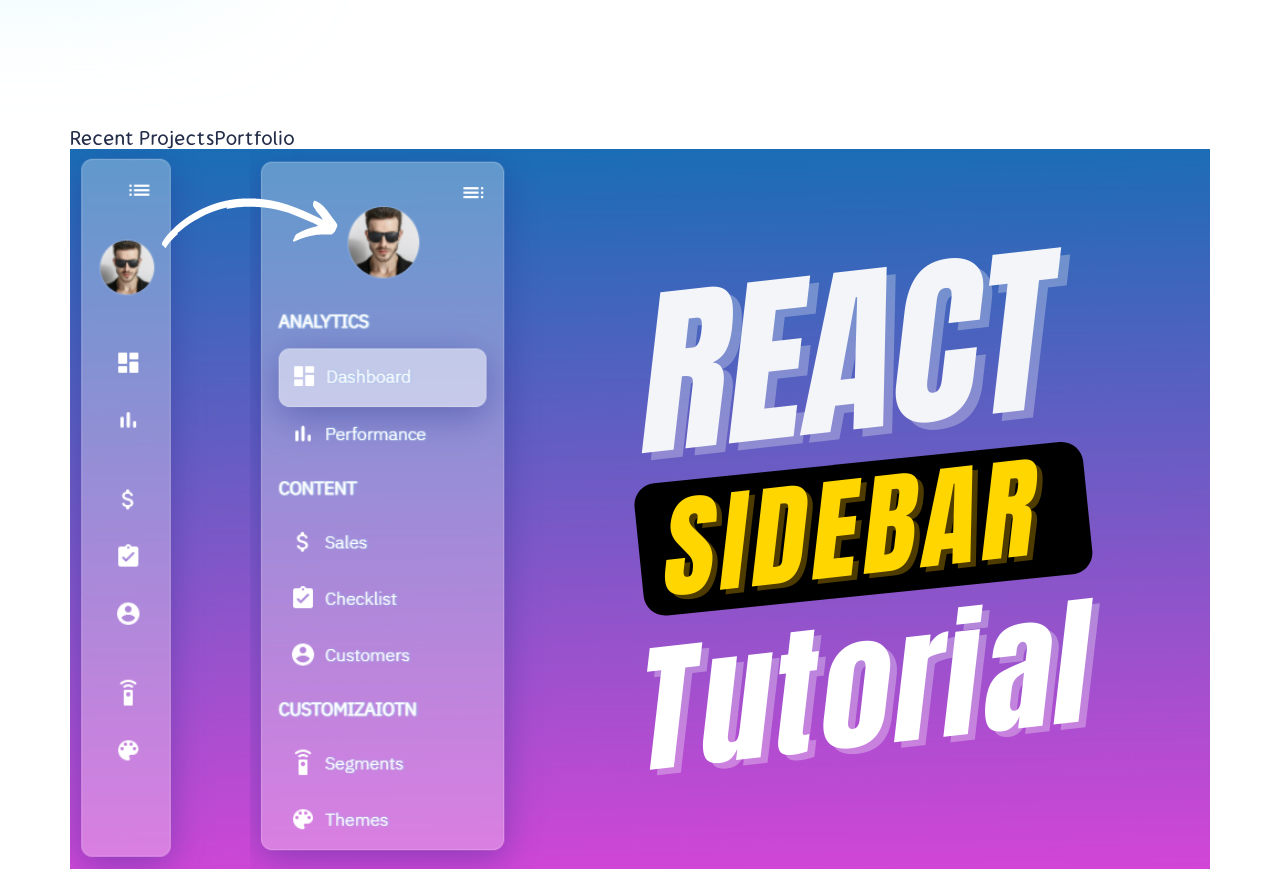
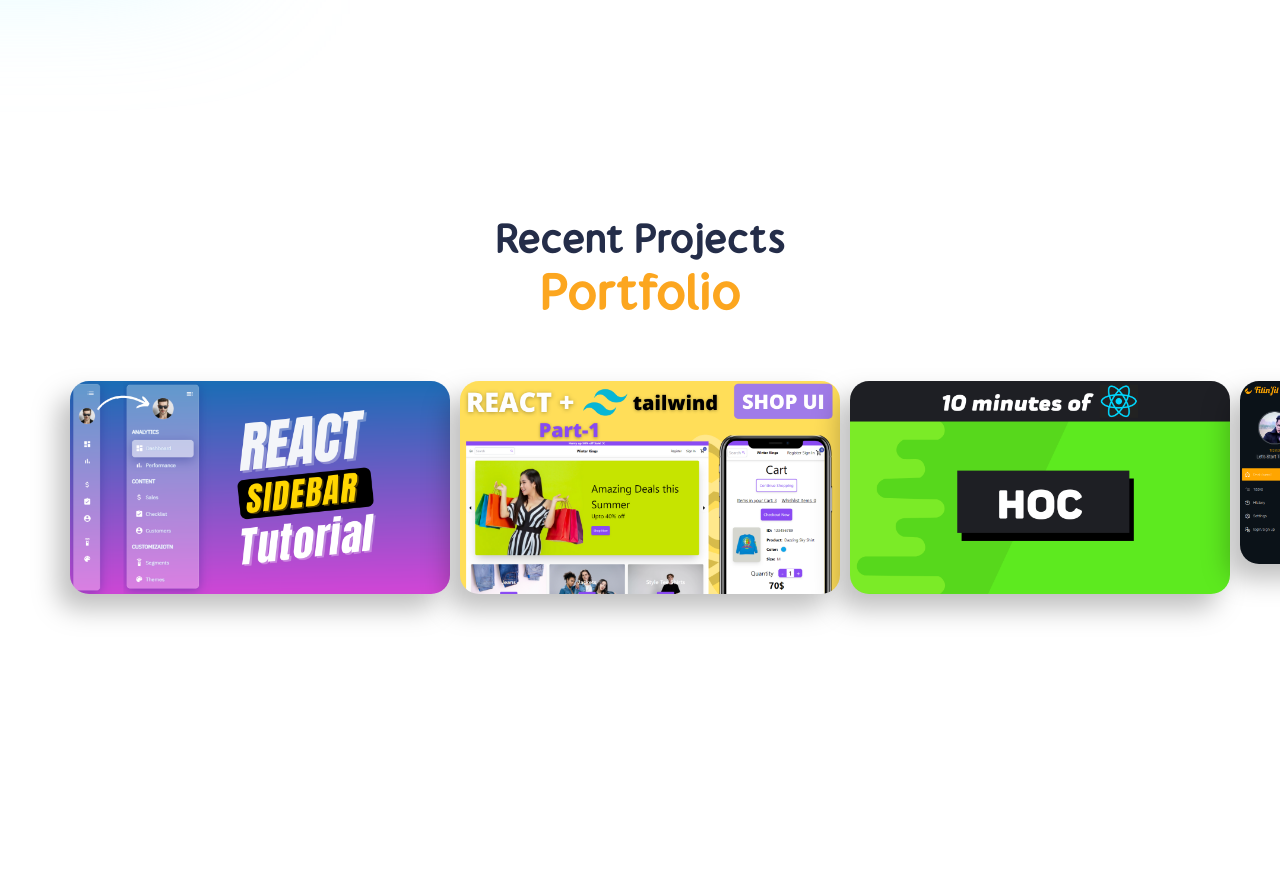
Before and after one commit to zeeshanhaider538/ZEESHAN-HAIDER-Portfolio, a React (Create React App) app: page / in a window 1280 px wide. Shown: the part 2880-3763 px from the top of the page. After the commit the page ends 3576 px from the top, so only its background shows below. Built offline with nearby package versions, Linux system fonts and the light colour scheme.

Commit message:
portfolio

```diff
--- a/src/Components/Portfolio/Portfolio.css
+++ b/src/Components/Portfolio/Portfolio.css
@@ -0,0 +1,34 @@
+ .portfolio{
+    display: flex;
+    align-items: center;
+    justify-content: center;
+    flex-direction: column;
+    height: 70vh;
+ }
+ /* heading  */
+ .portfolio span:nth-of-type(1){
+    color: var(--black);
+    font-size: 2rem;
+    font-weight: bold;
+ }
+ .portfolio span:nth-of-type(2){
+    color: var(--orange);
+    font-size: 2.5rem;
+    font-weight: bold;
+ }
+ /* slider  */
+ .portfolio .swiper{
+    overflow: visible!important;
+ }
+ .portfolio-slider{
+    margin-top: 3rem;
+    width: 100%;
+ }
+ .portfolio-slider .swiper-slider{
+    width: 20rem;
+ }
+ .portfolio img{
+    width: 19rem;
+    border-radius: 19px;
+    filter:drop-shadow(-12px 15px 13px rgba(0,0,0,0.25))
+ }
--- a/src/Components/Portfolio/Portfolio.jsx
+++ b/src/Components/Portfolio/Portfolio.jsx
@@ -15,7 +15,11 @@
         <span>Portfolio</span>
 
         {/*  Slider  */}
-        <Swiper>
+        <Swiper
+        spaceBetween={30}
+        slidesPerView={3}
+        grabCursor={true}
+        className="portfolio-slider">
 <SwiperSlide>
     <img src={Sidebar} alt='Sidebar'></img>
 </SwiperSlide>
```
